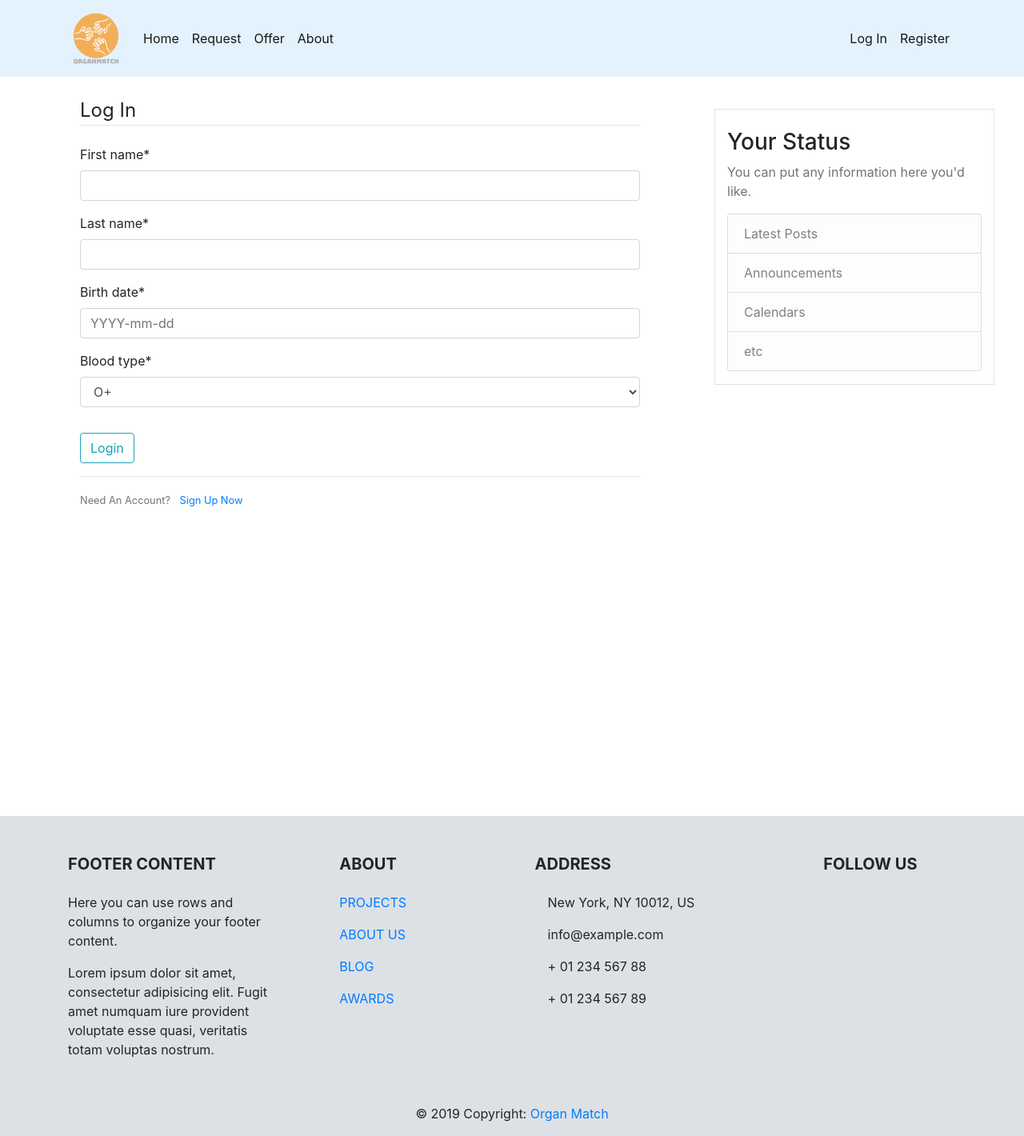
After one commit to ajmengistu/organ-match-app, a Django app: page /request/ in a window 1280 px wide. The commit adds this page. Shown: the whole page at 80% size. Run offline with Django 3.2, Linux system fonts and the light colour scheme; a user stored in the database is signed in; some libraries are stand-ins or nearby versions.

Commit message:
Added a request page

```diff
--- /dev/null
+++ b/src/organ_match_app/matchapp/choices.py
@@ -0,0 +1,14 @@
+
+
+
+
+BLOOD_TYPE_CHOICES = (
+    ('O+',('O+')),
+    ('O-',('O-')),
+    ('A+',('A+')),
+    ('A-',('A-')),
+    ('B+',('B+')),
+    ('B-',('B-')),
+    ('AB+',('AB+')),
+    ('AB-',('AB-'))
+    )
--- a/src/organ_match_app/matchapp/forms.py
+++ b/src/organ_match_app/matchapp/forms.py
@@ -1,6 +1,8 @@
+
 from django import forms
 from django.contrib.auth.models import User
 from django.contrib.auth.forms import UserCreationForm
+from matchapp.choices import *
 
 class UserRegistrationForm(UserCreationForm):
     email = forms.EmailField()
@@ -8,3 +10,10 @@
     class Meta:
         model = User
         fields = ['username', 'email', 'password1', 'password2']
+
+class OrganRequestForm(forms.Form):
+    first_name = forms.CharField(max_length=50)
+    last_name = forms.CharField(max_length=50)
+    birth_date = forms.DateField(input_formats=['%Y-%m-%d'],
+    widget=forms.TextInput(attrs={'placeholder': 'YYYY-mm-dd'}))
+    blood_type = forms.ChoiceField(choices=BLOOD_TYPE_CHOICES, required=True)
--- a/src/organ_match_app/matchapp/templates/matchapp/base.html
+++ b/src/organ_match_app/matchapp/templates/matchapp/base.html
@@ -39,7 +39,7 @@
               <a class="nav-link" href="{% url 'matchapp-home' %}">Home</a>
             </li>
             <li class="nav-item active">
-              <a class="nav-link" href="#">Request</a>
+              <a class="nav-link" href="{% url 'matchapp-request' %}">Request</a>
             </li>
             <li class="nav-item active">
               <a class="nav-link" href="#">Offer</a>
--- /dev/null
+++ b/src/organ_match_app/matchapp/templates/matchapp/request.html
@@ -0,0 +1,22 @@
+{% extends "matchapp/base.html" %}
+{% load crispy_forms_tags %}
+{% block content %}
+<div class="container content-section">
+    <form method="POST">
+        {% csrf_token %}
+        <fieldset class="form-group">
+            <legend class="border-bottom mb-4">Log In</legend>
+            {{ form|crispy }}
+        </fieldset>
+        <div class="form-group">
+            <button class="btn btn-outline-info" type="submit">Login</button>
+        </div>
+    </form>
+    <div class="border-top pt-3">
+        <small class="text-muted">
+            Need An Account? <a class="ml-2" href="{% url 'register' %}">Sign Up Now</a>
+        </small>
+    </div>
+</div>
+
+{% endblock content %}
--- a/src/organ_match_app/matchapp/urls.py
+++ b/src/organ_match_app/matchapp/urls.py
@@ -4,4 +4,5 @@
 urlpatterns = [
     path('', views.home, name='matchapp-home'),
     path('about/', views.about, name='matchapp-about'),
+    path('request/', views.request, name='matchapp-request'),
 ]
--- a/src/organ_match_app/matchapp/views.py
+++ b/src/organ_match_app/matchapp/views.py
@@ -1,7 +1,9 @@
 from django.shortcuts import render, redirect
 from django.db import connection
 from django.contrib import messages
-from  .forms import UserRegistrationForm
+from django.contrib.auth.decorators import login_required
+from  .forms import UserRegistrationForm, OrganRequestForm
+from .models import UserProfile
 
 def home(request):
     # with connection.cursor() as cursor:
@@ -31,3 +33,26 @@
     else:
         form = UserRegistrationForm()
     return render(request, 'matchapp/register.html', {'form' : form})
+
+@login_required
+def request(request):
+    if request.method == 'POST':
+        form = OrganRequestForm(request.POST)
+        if form.is_valid:
+            input = request.POST.copy()
+
+            userprofile = UserProfile.objects.create(
+                first_name=input.get('first_name'),
+                last_name=input.get('last_name'),
+                birth_date=input.get('birth_date'),
+                blood_type=input.get('blood_type'),
+                doctor_id=12)
+
+            userprofile.save()
+
+            return redirect('request')
+            print(userprofile)
+
+    else:
+        form = OrganRequestForm()
+    return render(request, 'matchapp/request.html', {'form': form})
--- a/src/organ_match_app/organ_match_app/settings.py
+++ b/src/organ_match_app/organ_match_app/settings.py
@@ -123,3 +123,5 @@
 DATE_INPUT_FORMATS = ['%Y-%m-%d']
 
 CRISPY_TEMPLATE_PACK = 'bootstrap4'
+LOGIN_REDIRECT_URL = 'matchapp-home'
+LOGIN_URL = 'login'
```
Also changed, not shown: src/organ_match_app/matchapp/models.py (+19 -6 lines), src/organ_match_app/db.sqlite3.
